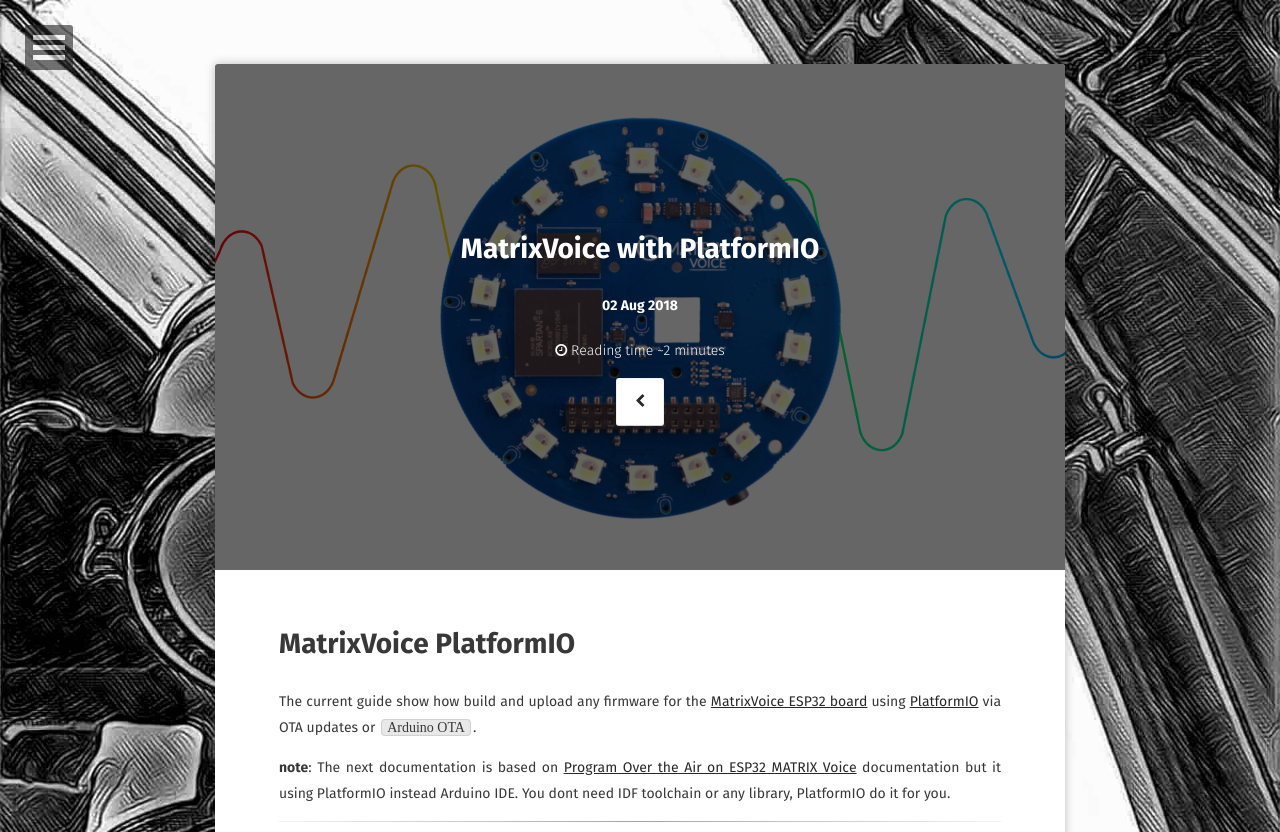
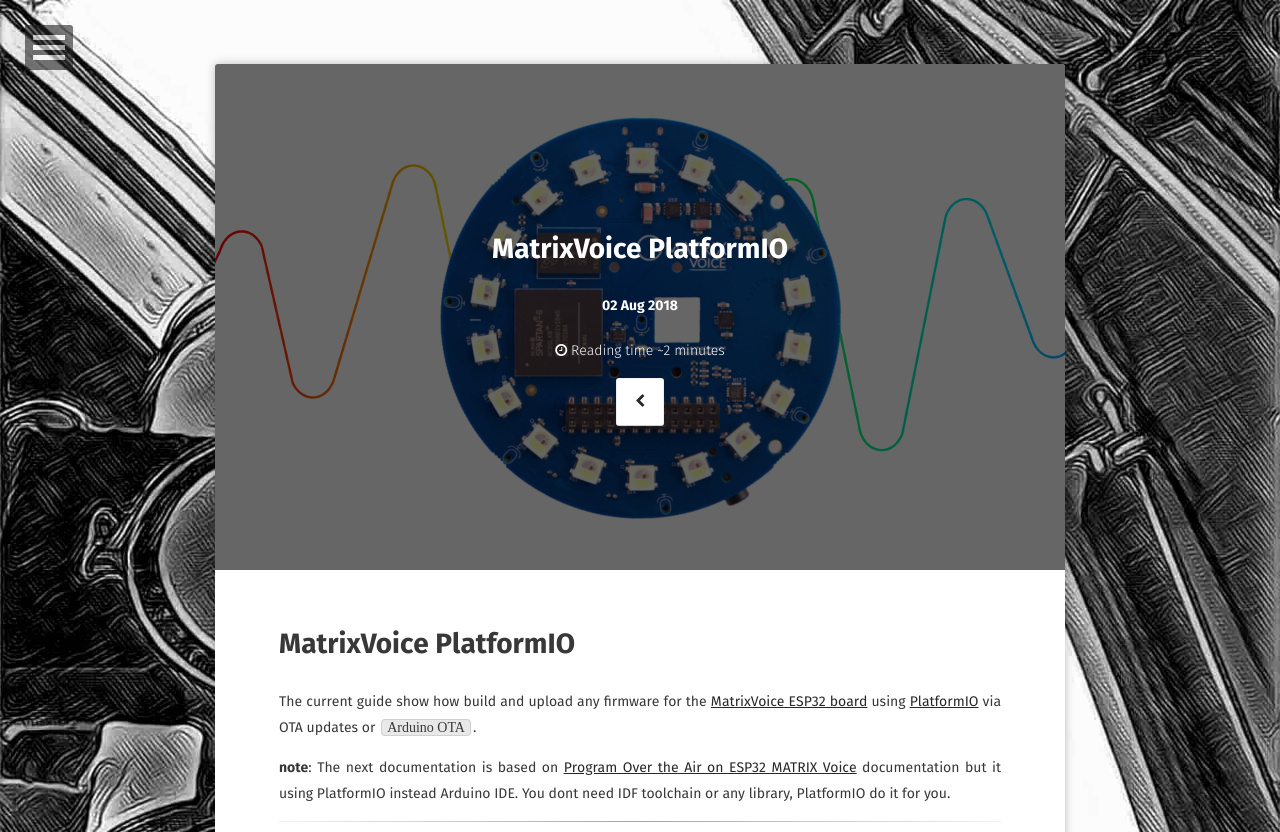
Before and after one commit to hpsaturn/hpsaturn.github.io, a Jekyll site: the page built from _posts/2019-08-02-matrixvoice-platformio.md, in a window 1280 px wide and 900 px high, cut to the strip 0-832 px from the top of the window. Built offline with Jekyll 4.4.1, drawn with Linux system fonts in a browser that asks for light colours; some web fonts are replaced.

Commit message:
some titles and typo issues fixed

```diff
--- a/_posts/2019-08-02-matrixvoice-platformio.md
+++ b/_posts/2019-08-02-matrixvoice-platformio.md
@@ -1,6 +1,6 @@
 ---
 layout: post
-title:  "MatrixVoice with PlatformIO"
+title:  "MatrixVoice PlatformIO"
 date:   2018-08-02
 excerpt: "How to build and upload for MatrixVoice board using PlatformIO"
 feature: http://hpsaturn.com/assets/img/matrixvoiceheader.png
@@ -8,6 +8,7 @@
 - MatrixVoice
 - Arduino
 - ESP32
+- C++
 - IoT
 - PlatformIO
 - OpenHardware
```
Also changed, not shown: _posts/2016-11-17-matrix-creator-android.md (+2 -0 lines), assets/img/photo.jpg.
